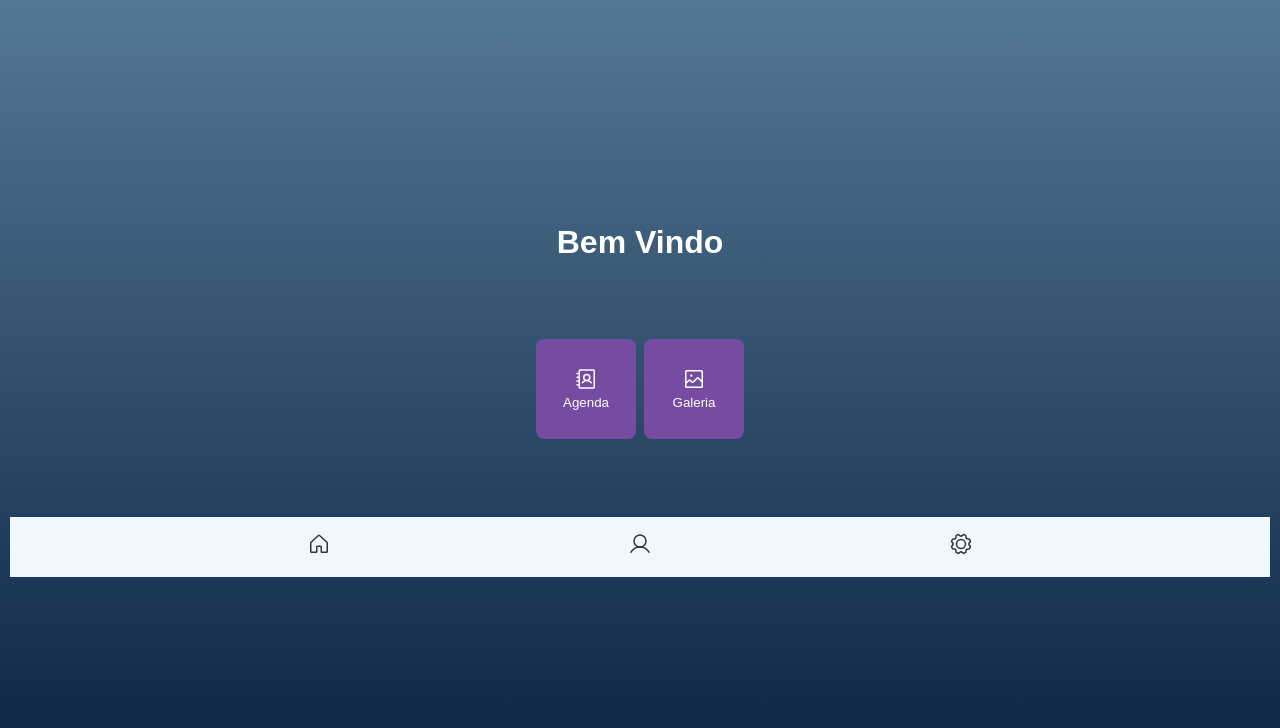
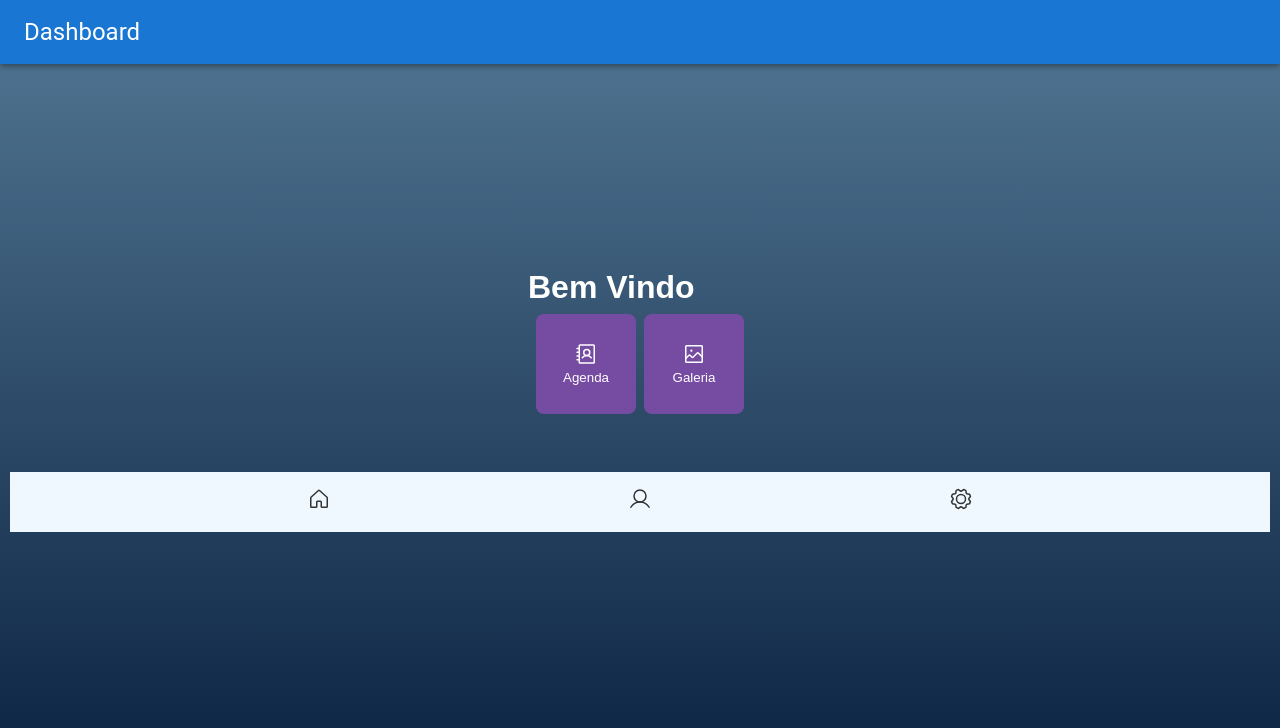
Before and after one commit to oFerrari/app-example-react, a React (Vite) app: page / in a window 1280 px wide. Shown: the top 728 px of the page. Built offline with nearby package versions, Linux system fonts and the light colour scheme.

Commit message:
🚧 inserindo app bar as paginas e migrando com a UI

```diff
--- a/src/App.tsx
+++ b/src/App.tsx
@@ -6,6 +6,7 @@ import { Home } from './pages/Home'
 import { StateExample } from './pages/StateExample'
 import {BrowserRouter, Routes, Route} from 'react-router-dom'
 import { Schedule } from './pages/Schedule'
+import { GalleryPage } from './components/GalleryPage'
 
 
 function App() {
@@ -14,7 +15,7 @@ function App() {
      <BrowserRouter>
         <Routes>
           <Route path='/' element={<Home/>} />
-          <Route path='/gallery' element={<Gallery/>} />
+          <Route path='/gallery' element={<GalleryPage/>} />
           <Route path='/schedule' element={<Schedule/>} />
         </Routes>
         <NavBarMenu />
--- a/src/components/Button/index.tsx
+++ b/src/components/Button/index.tsx
@@ -1,4 +1,4 @@
-import './ButtonStyle.css'
+/* import './ButtonStyle.css'
 type ButtonProps = {
     text:string,
     type:"default"|"primary"
@@ -7,4 +7,7 @@ export function Button(props:ButtonProps){
     return(
         <button className={`btn-${props.type}`}>{props.text}</button>
     )
+} */
+export function Button(){
+    return(<></>)
 }
--- a/src/components/Button/ButtonStyle.css
+++ b/src/components/Button/style.css
@@ -1,4 +1,4 @@
-.btn-default{
+/* .btn-default{
     display: flex;
     justify-content: center;
     background-image: linear-gradient(to top, #cfd9df 0%, #e2ebf0 100%);
@@ -23,4 +23,4 @@
     cursor: pointer;
     border: 0;
     text-transform: uppercase;
-  }
+  } */
--- a/src/components/ContactCard/index.tsx
+++ b/src/components/ContactCard/index.tsx
@@ -1,6 +1,6 @@
 import '../ContactCard/style.css'
-import { Button } from "../Button";
-import { Title } from "../Title";
+import {Button} from '@mui/material'
+/* import { Title } from "../Title"; */
 import {Contact} from "../../types/index"
 
 type ContactCardProps = {
@@ -17,7 +17,7 @@ export function ContactCard({contactData}:ContactCardProps){
                     <h2>{name.first} {name.last}</h2>
                     <p className='email'> {email}</p>
 
-                    <Button text='Detalhes' type='primary'></Button>
+                    <Button className='button' variant="contained">Detalhes</Button>
                 </div>
             </div>
         </>
--- /dev/null
+++ b/src/components/GalleryPage/index.tsx
@@ -0,0 +1,10 @@
+import { BaseLayout } from "../../layout/BaseLayout";
+import { Gallery } from "../Gallery";
+
+export function GalleryPage(){
+    return(
+        <BaseLayout appBarTitle="Galeria">
+            <Gallery/>
+        </BaseLayout>
+    )
+}
--- /dev/null
+++ b/src/layout/BaseLayout/index.tsx
@@ -0,0 +1,21 @@
+import {AppBar, Box, Toolbar, Typography} from '@mui/material'
+
+type BaseLayoutProps = {
+    children: React.ReactNode
+    appBarTitle:string
+}
+
+export function BaseLayout({children,appBarTitle}:BaseLayoutProps){
+    return(
+        <>
+        <AppBar>
+            <Toolbar>
+                <Typography variant='h5'>{appBarTitle}</Typography>
+            </Toolbar>
+        </AppBar>
+        <Box>
+            {children}
+        </Box>
+        </>
+    )
+}
--- a/src/pages/Home/index.tsx
+++ b/src/pages/Home/index.tsx
@@ -1,17 +1,18 @@
 import { AddressBook, ImageSquare } from "phosphor-react";
-import { Button } from "../../components/Button";
+/* import { Button } from "../../components/Button"; */
 import { Menu } from "../../components/Menu";
 import { MenuItem } from "../../components/MenuItem";
 import { Title } from "../../components/Title";
 import { Link } from 'react-router-dom'
+import { BaseLayout } from "../../layout/BaseLayout";
 
 export function Home() {
     return (
-        <>
-            <header>
+
+        <BaseLayout appBarTitle="Dashboard">
+
                 <Title text='Bem Vindo' />
-            </header>
-            <main>
+
                 <Menu>
                     <Link to='/schedule'>
                     <MenuItem icon={<AddressBook size={24}/>} text={"Agenda"}/>
@@ -20,9 +21,7 @@ export function Home() {
                     <MenuItem icon={<ImageSquare size={24}/>} text={"Galeria"}/>
                     </Link>
                 </Menu>
-            </main>
-        </>
+
+            </BaseLayout>
     )
-
-
 }
```
